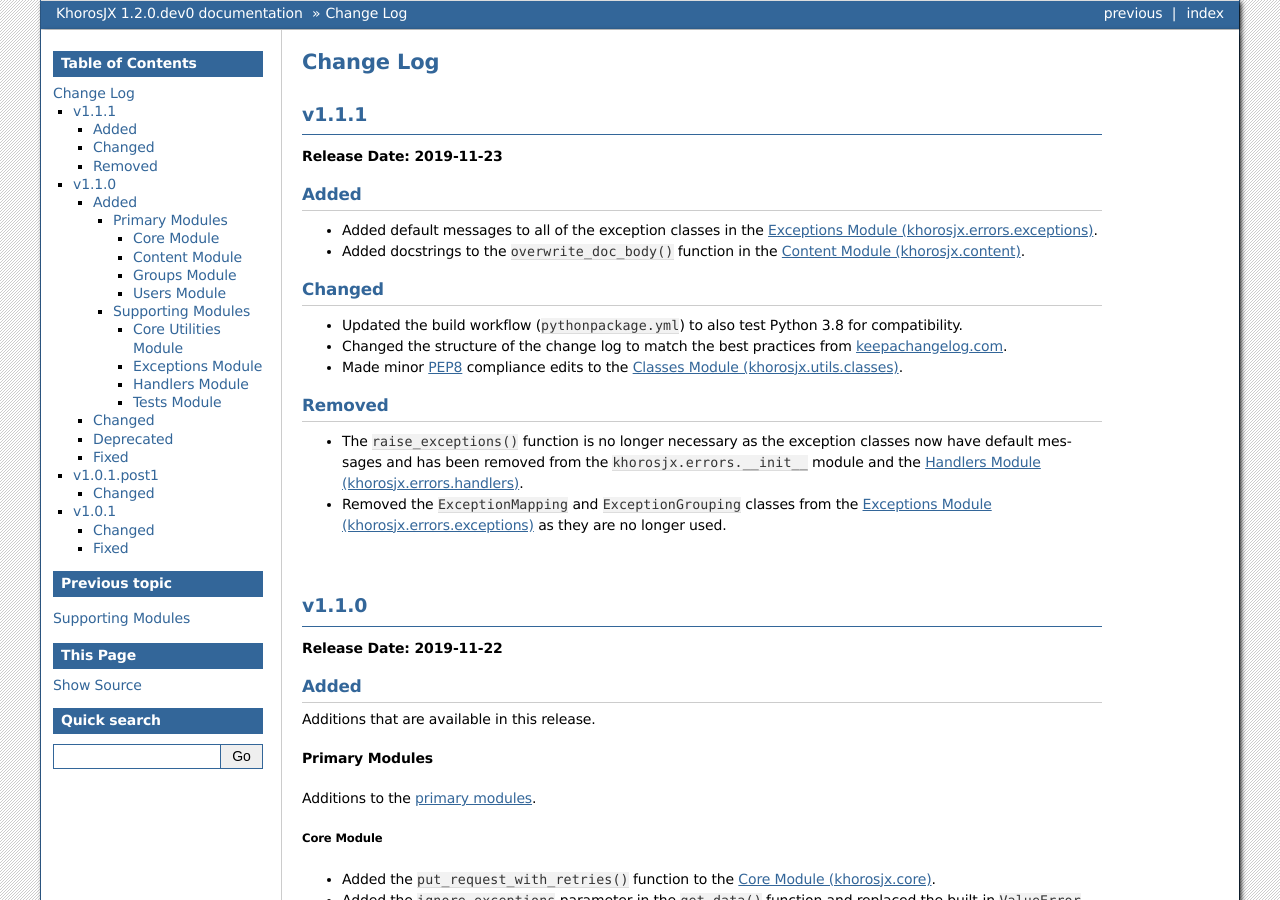
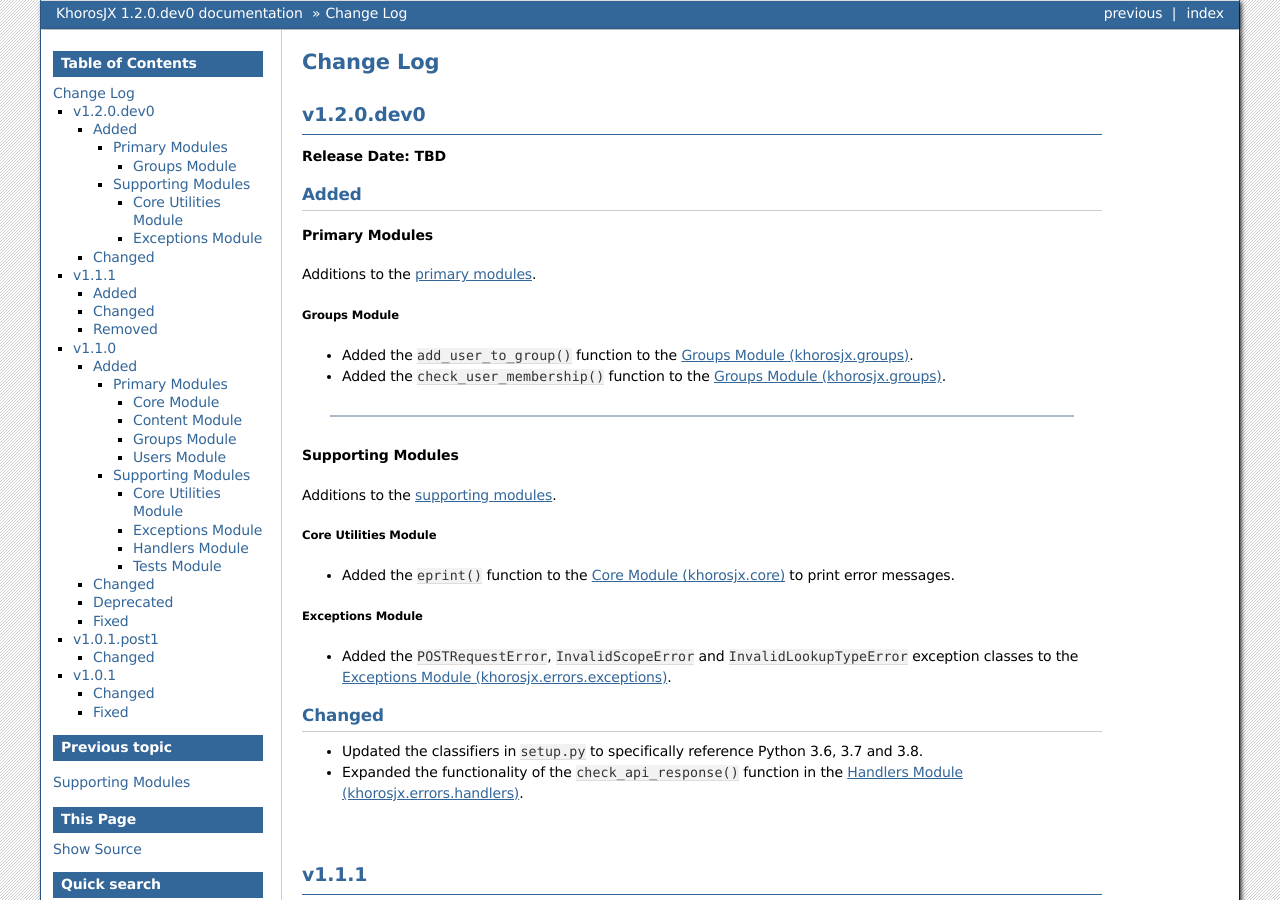
Before and after one commit to jeffshurtliff/khorosjx, a Sphinx documentation site: the page built from docs/changelog.rst, in a window 1280 px wide and 900 px high. Built offline with Sphinx 7.4.7, drawn with Linux system fonts in a browser that asks for light colours.

Commit message:
Updated the changelog to include changes in v1.2.0.dev0

```diff
--- a/docs/changelog.rst
+++ b/docs/changelog.rst
@@ -1,6 +1,46 @@
 ##########
 Change Log
 ##########
+
+***********
+v1.2.0.dev0
+***********
+**Release Date: TBD**
+
+Added
+=====
+
+Primary Modules
+---------------
+Additions to the `primary modules <primary-modules>`_.
+
+Groups Module
+^^^^^^^^^^^^^
+* Added the ``add_user_to_group()`` function to the :ref:`primary-modules:Groups Module (khorosjx.groups)`.
+* Added the ``check_user_membership()`` function to the :ref:`primary-modules:Groups Module (khorosjx.groups)`.
+
+-----
+
+Supporting Modules
+------------------
+Additions to the `supporting modules <supporting-modules>`_.
+
+Core Utilities Module
+^^^^^^^^^^^^^^^^^^^^^
+* Added the ``eprint()`` function to the :ref:`primary-modules:Core Module (khorosjx.core)` to print error messages.
+
+Exceptions Module
+^^^^^^^^^^^^^^^^^
+* Added the ``POSTRequestError``, ``InvalidScopeError`` and ``InvalidLookupTypeError`` exception classes to the
+  :ref:`supporting-modules:Exceptions Module (khorosjx.errors.exceptions)`.
+
+Changed
+=======
+* Updated the classifiers in ``setup.py`` to specifically reference Python 3.6, 3.7 and 3.8.
+* Expanded the functionality of the ``check_api_response()`` function in the
+  :ref:`supporting-modules:Handlers Module (khorosjx.errors.handlers)`.
+
+|
 
 ******
 v1.1.1
```
